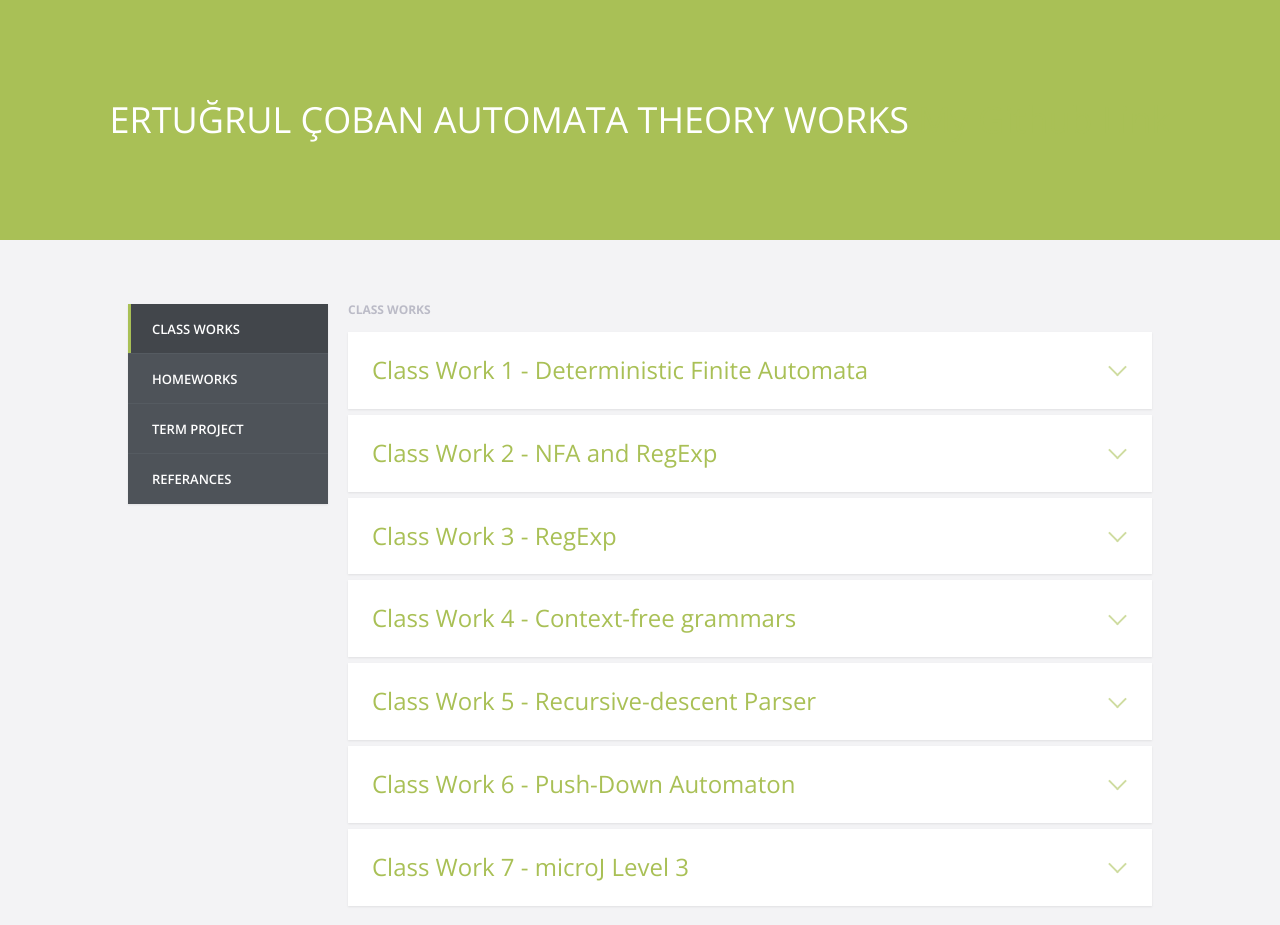
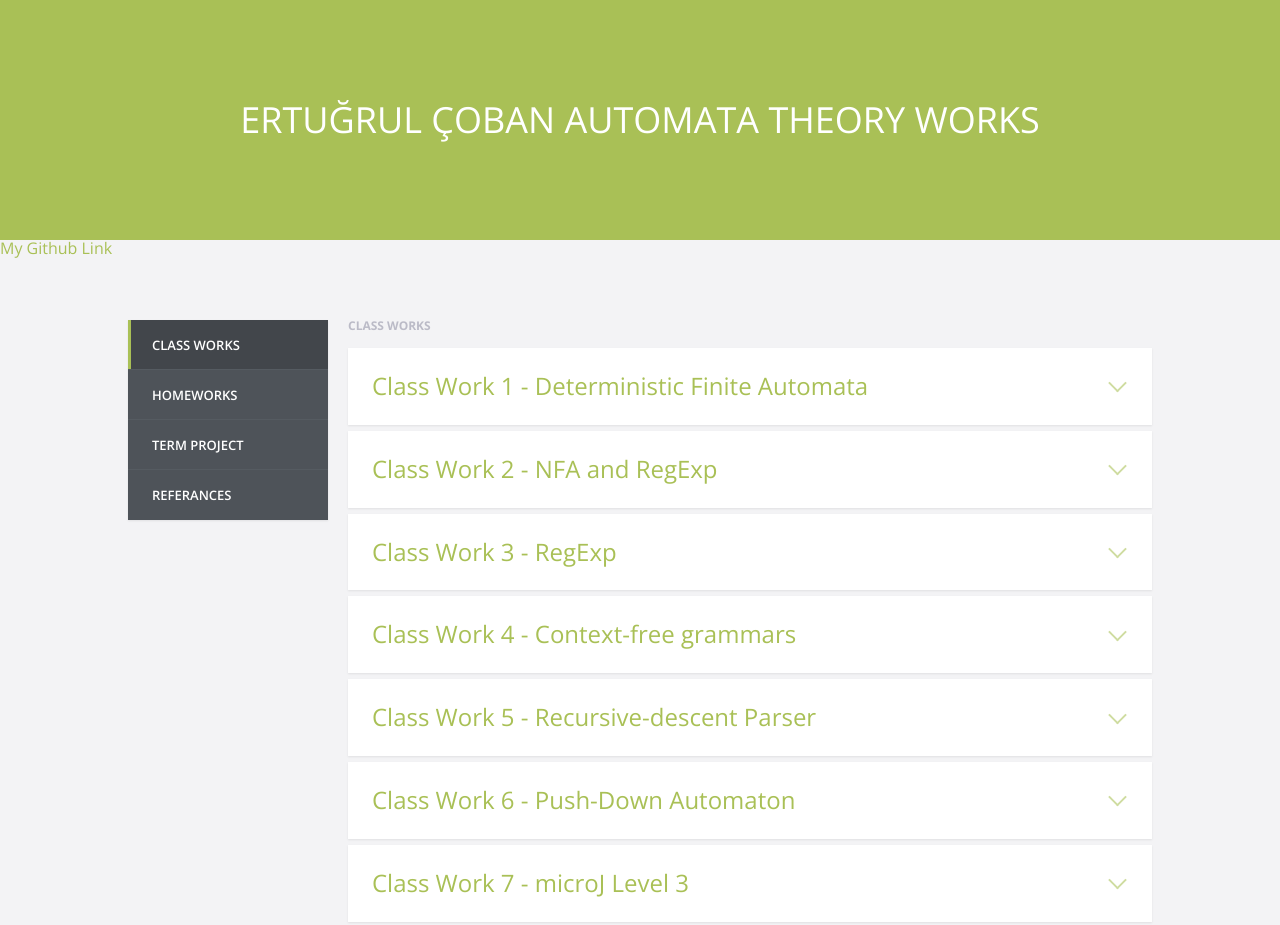
Before and after one commit to ertugrulcbn/AutomataWorks, a plain HTML site: page index.html in a window 1280 px wide. Shown: the top 925 px of the page. Drawn offline with nearby package versions, Linux system fonts and the light colour scheme.

Commit message:
Update index.html

```diff
--- a/index.html
+++ b/index.html
@@ -13,8 +13,9 @@
 </head>
 <body>
 <header>
-	<h1>ERTUĞRUL ÇOBAN AUTOMATA THEORY WORKS <a href="https://github.com/ertugrulcbn/AutomataWorks"> My Github Link </a></h1>
+	<h1>ERTUĞRUL ÇOBAN AUTOMATA THEORY WORKS </h1>
 </header>
+	<p><a href="https://github.com/ertugrulcbn/AutomataWorks"> My Github Link </a></p>
 <section class="cd-faq">
 	<ul class="cd-faq-categories">
 
```
